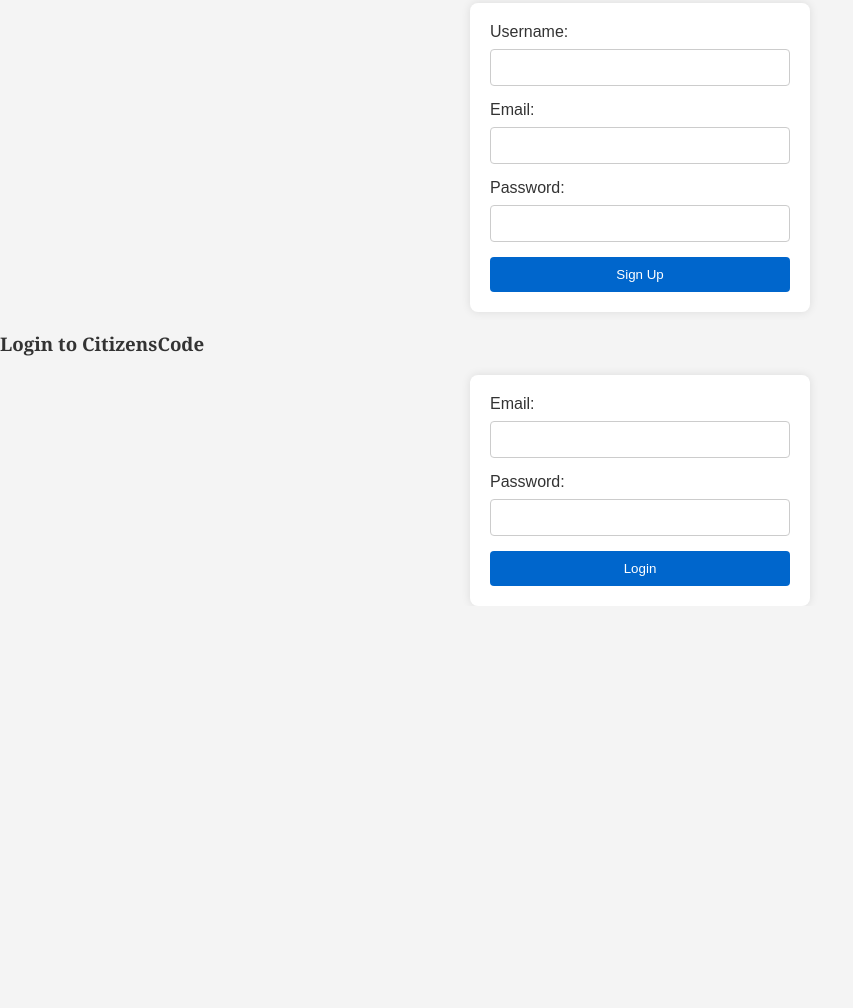
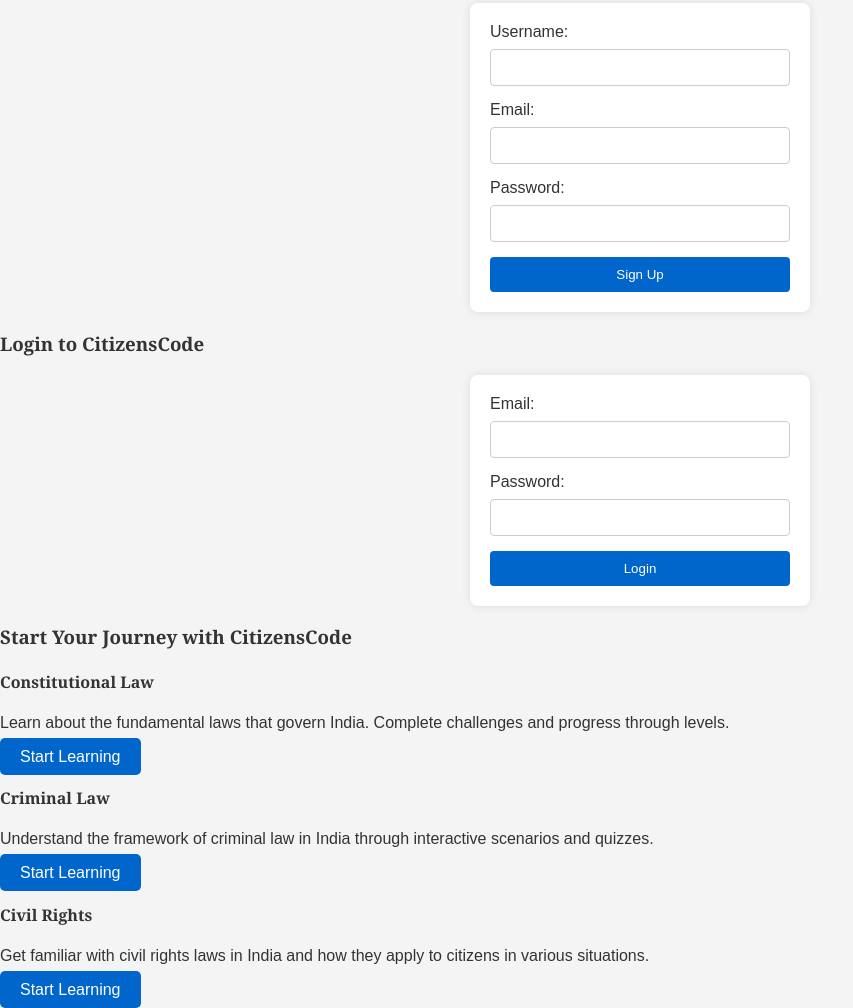
Before and after one commit to anurudhrasundaram/CitizensCode-, a plain HTML site: page index.html in a window 1280 px wide. Shown: the part 1398-2406 px from the top of the page, without its empty margins (0-853 px from the left). Before the commit the page ends 2004 px from the top, so only its background shows below. Drawn offline with Linux system fonts and the light colour scheme.

Commit message:
Update index.html

```diff
--- a/index.html
+++ b/index.html
@@ -100,5 +100,26 @@
         <button type="submit">Login</button>
     </form>
 </section>
+    <!-- Gamified Learning Section -->
+<section id="gamified-learning">
+    <h3>Start Your Journey with CitizensCode</h3>
+    <div class="modules">
+        <div class="module">
+            <h4>Constitutional Law</h4>
+            <p>Learn about the fundamental laws that govern India. Complete challenges and progress through levels.</p>
+            <a href="#module-constitutional-law" class="cta-btn">Start Learning</a>
+        </div>
+        <div class="module">
+            <h4>Criminal Law</h4>
+            <p>Understand the framework of criminal law in India through interactive scenarios and quizzes.</p>
+            <a href="#module-criminal-law" class="cta-btn">Start Learning</a>
+        </div>
+        <div class="module">
+            <h4>Civil Rights</h4>
+            <p>Get familiar with civil rights laws in India and how they apply to citizens in various situations.</p>
+            <a href="#module-civil-rights" class="cta-btn">Start Learning</a>
+        </div>
+    </div>
+</section>
 </body>
 </html>
```
